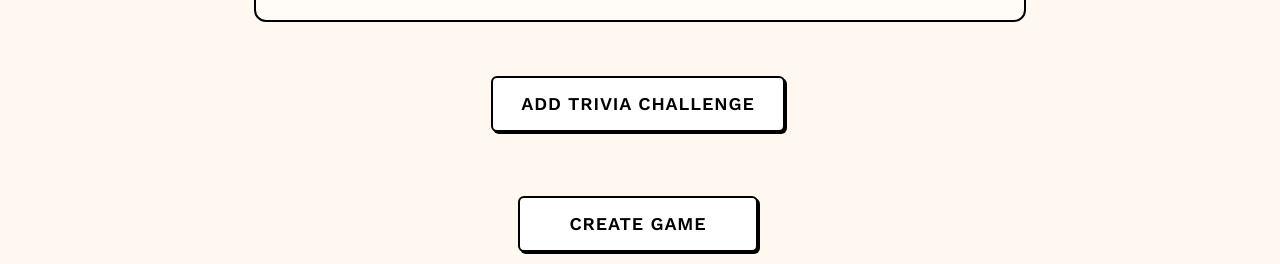
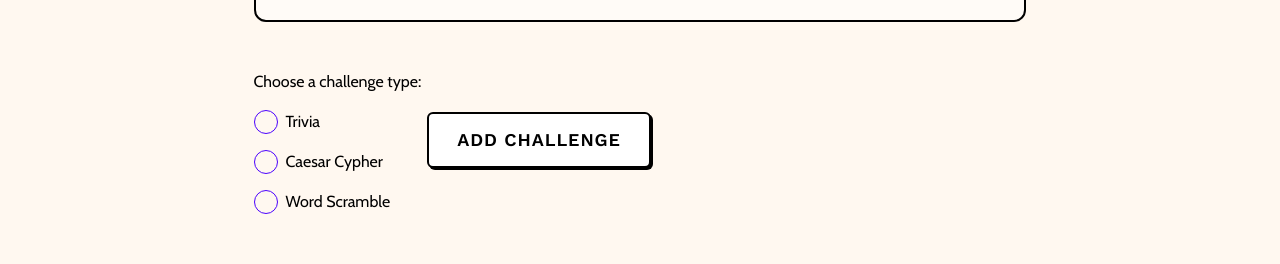
Before and after one commit to Infinity-Times-Two/escape-room-builder-frontend, a Next.js app: page /new-game in a window 1280 px wide. Shown: the part 3090-3354 px from the top of the page. Built offline with nearby package versions, Linux system fonts and the light colour scheme; no server answers.

Commit message:
Create Game readme & saveForm() for saving to local storage

```diff
--- a/src/app/api/updateUser/[userId]/route.ts
+++ b/src/app/api/updateUser/[userId]/route.ts
@@ -25,13 +25,13 @@ export async function GET(
     const command = new UpdateCommand({
       TableName: process.env.AWS_TABLE_NAME,
       Key: { userId: userId },
-      UpdateExpression: 'SET #firstName = :firstName',
       ExpressionAttributeNames: {
         "#firstName": "firstName",
       },
       ExpressionAttributeValues: {
         ":firstName": firstName,
       },
+      UpdateExpression: 'SET #firstName = :firstName',
       ReturnValues: "UPDATED_NEW",
     });
     try {
--- a/src/app/components/createGame/NewGameForm.tsx
+++ b/src/app/components/createGame/NewGameForm.tsx
@@ -14,9 +14,9 @@ export default function NewGameForm() {
   const { user } = useContext(UserContext);
   let author: string;
   if (user.firstName === '') {
-    author = 'Anonymous'
+    author = 'Anonymous';
   } else {
-    author = user.firstName
+    author = user.firstName;
   }
 
   const defaultGameData = {
@@ -52,18 +52,22 @@ export default function NewGameForm() {
       },
     ],
   };
+
   const [newGame, setNewGame] = useState<Game>(() => {
     const localStorageData = localStorage.getItem('newGameForm');
     return localStorageData ? JSON.parse(localStorageData) : defaultGameData;
   });
 
-  const { savedGames, setSavedGames } = useContext(SavedGamesContext);
+  const [nextChallenge, setNextChallenge] = useState('Trivia');
+
+  const { setSavedGames } = useContext(SavedGamesContext);
   const { singleGame, setSingleGame } = useContext(SingleGameContext);
   // Set state to saved form in localStorage if one exists
 
-  useEffect(() => {
-    console.log('username changed')
-  }, [author])
+  const saveForm = (updatedGame: Game) => {
+    localStorage.setItem('newGameForm', JSON.stringify(updatedGame));
+  }
+
   useEffect(() => {
     if (newGame.id === '') {
       const newId = uuidv4();
@@ -86,7 +90,7 @@ export default function NewGameForm() {
         return newGame;
       });
     }
-    localStorage.setItem('newGameForm', JSON.stringify(newGame));
+    saveForm(newGame);
     // eslint-disable-next-line react-hooks/exhaustive-deps
   }, []);
 
@@ -101,7 +105,7 @@ export default function NewGameForm() {
           saveGame = { ...prevGame, gameDescription: e.target.value };
           break;
       }
-      localStorage.setItem('newGameForm', JSON.stringify(saveGame));
+      saveForm(saveGame);
       return saveGame;
     });
   };
@@ -109,7 +113,7 @@ export default function NewGameForm() {
   const handleTimeLimitChange = (e: any) => {
     setNewGame((prevGame: Game) => {
       const newGame = { ...prevGame, timeLimit: e.target.value };
-      localStorage.setItem('newGameForm', JSON.stringify(newGame));
+      saveForm(newGame);
       return newGame;
     });
   };
@@ -130,7 +134,7 @@ export default function NewGameForm() {
         return item;
       });
       const updatedGame = { ...prevGame, challenges: newChallenges };
-      localStorage.setItem('newGameForm', JSON.stringify(updatedGame));
+      saveForm(updatedGame);
       return updatedGame;
     });
   };
@@ -144,7 +148,7 @@ export default function NewGameForm() {
         return item;
       });
       const updatedGame = { ...prevGame, challenges: newChallenges };
-      localStorage.setItem('newGameForm', JSON.stringify(updatedGame));
+      saveForm(updatedGame);
       return updatedGame;
     });
   };
@@ -158,7 +162,7 @@ export default function NewGameForm() {
         return item;
       });
       const updatedGame = { ...prevGame, challenges: newChallenges };
-      localStorage.setItem('newGameForm', JSON.stringify(updatedGame));
+      saveForm(updatedGame);
       return updatedGame;
     });
   };
@@ -179,7 +183,7 @@ export default function NewGameForm() {
         },
       ];
       const updatedGame = { ...prevGame, challenges: newChallenges };
-      localStorage.setItem('newGameForm', JSON.stringify(updatedGame));
+      saveForm(updatedGame);
       return updatedGame;
     });
   };
@@ -308,9 +312,45 @@ export default function NewGameForm() {
 
         {singleGame?.id !== newGame.id && (
           <>
-            <button onClick={handleAddChallenge}>
-              <span>Add Trivia Challenge</span>
-            </button>
+            <div className='flex flex-row flex-wrap'>
+              <fieldset className='flex flex-col gap-4'>
+                <legend className='mb-4'>Choose a challenge type:</legend>
+                <div className='flex flex-row-reverse justify-end gap-2'>
+                  <label htmlFor='trivia'>Trivia</label>
+                  <input
+                    type='radio'
+                    name='challengeType'
+                    id='trivia'
+                    value='Trivia'
+                    className='radio radio-primary'
+                    required
+                  />
+                </div>
+                <div className='flex flex-row-reverse justify-end gap-2'>
+                  <label htmlFor='caesarCypher'>Caesar Cypher</label>
+                  <input
+                    type='radio'
+                    name='challengeType'
+                    id='caesarCypher'
+                    value='Caesar Cypher'
+                    className='radio radio-primary'
+                  />
+                </div>
+                <div className='flex flex-row-reverse justify-end gap-2'>
+                  <label htmlFor='wordScramble'>Word Scramble</label>
+                  <input
+                    type='radio'
+                    name='challengeType'
+                    id='wordScramble'
+                    value='Word Scramble'
+                    className='radio radio-primary'
+                  />
+                </div>
+              </fieldset>
+              <button onClick={handleAddChallenge}>
+                <span>Add Challenge</span>
+              </button>
+            </div>
             <button className='w-60 self-center' onClick={handleSubmit}>
               <span>Create Game</span>
             </button>
@@ -350,42 +390,6 @@ export default function NewGameForm() {
           </div>
         )}
       </div>
-
-      {/*
-      <fieldset className='flex flex-col gap-4'>
-        <legend className='mb-4'>Choose a challenge type:</legend>
-        <div className='flex flex-row-reverse justify-end gap-2'>
-          <label htmlFor='trivia'>Trivia</label>
-          <input
-            type='radio'
-            name='challengeType'
-            id='trivia'
-            value='Trivia'
-            className='radio radio-primary'
-            required
-          />
-        </div>
-        <div className='flex flex-row-reverse justify-end gap-2'>
-          <label htmlFor='caesarCypher'>Caesar Cypher</label>
-          <input
-            type='radio'
-            name='challengeType'
-            id='caesarCypher'
-            value='Caesar Cypher'
-            className='radio radio-primary'
-          />
-        </div>
-        <div className='flex flex-row-reverse justify-end gap-2'>
-          <label htmlFor='wordScramble'>Word Scramble</label>
-          <input
-            type='radio'
-            name='challengeType'
-            id='wordScramble'
-            value='Word Scramble'
-            className='radio radio-primary'
-          />
-        </div>
-      </fieldset> */}
     </form>
   );
 }
```
Also changed, not shown: src/app/components/createGame/README.md (added).
